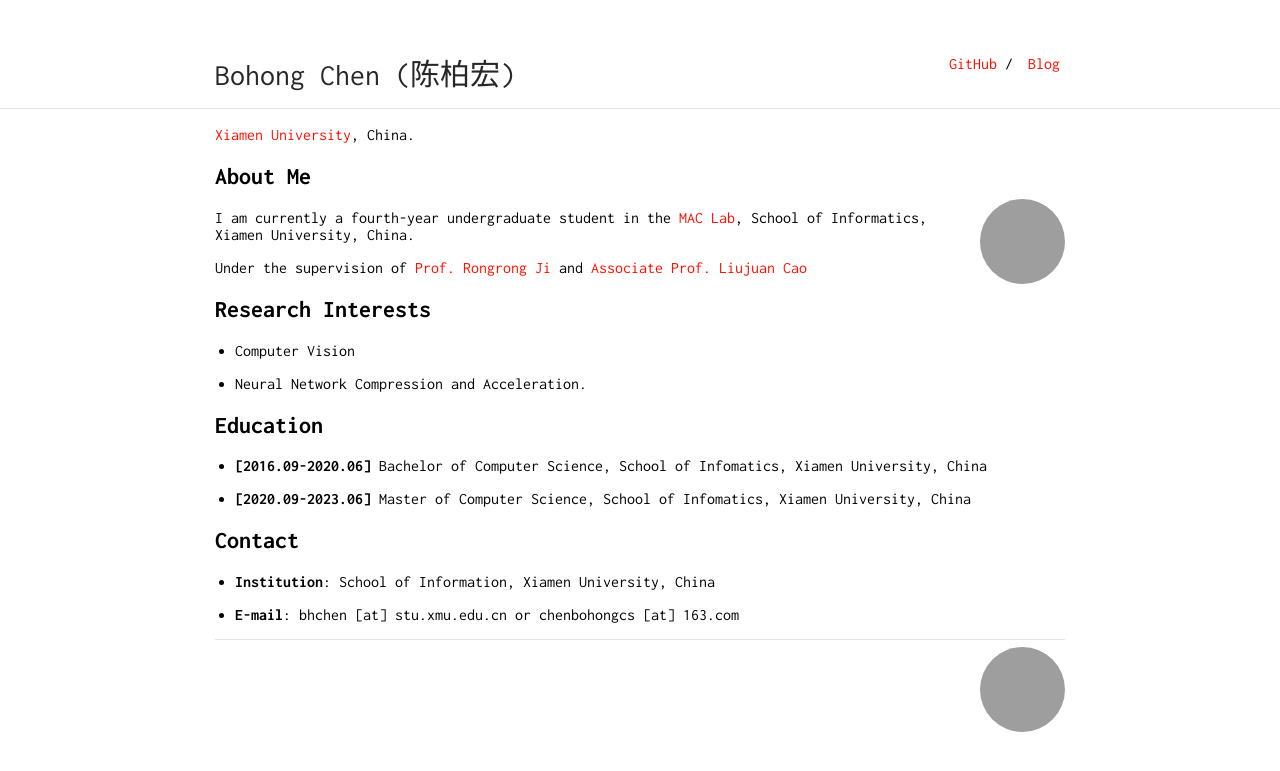
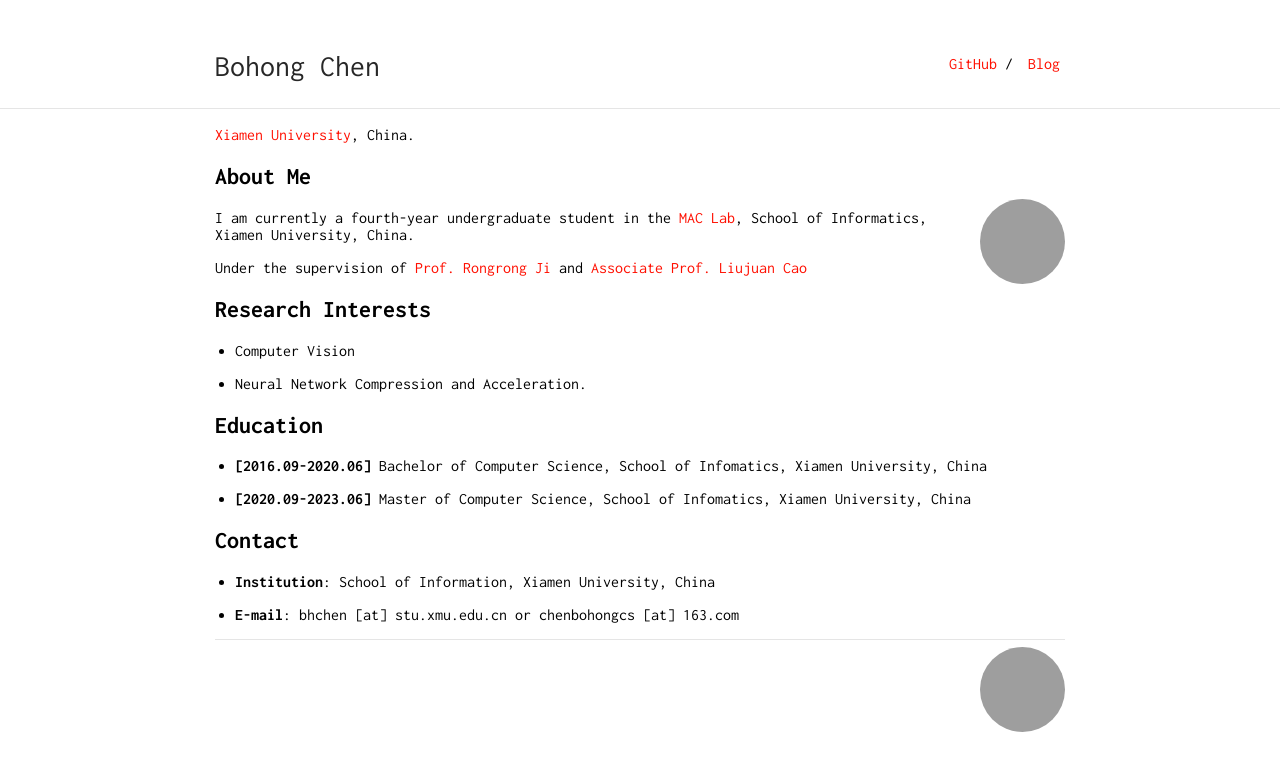
Before and after one commit to dad-lhw/chenbong.github.io, a Jekyll site: the page built from index.md, in a window 1280 px wide, cut to the strip 0-771 px from the top of the page. Built offline with Jekyll 4.4.1, drawn with Linux system fonts in a browser that asks for light colours; grey boxes are pictures that could not be loaded.

Commit message:
Update _config.yml

```diff
--- a/_config.yml
+++ b/_config.yml
@@ -1,4 +1,4 @@
-title: Bohong Chen (陈柏宏)
+title: Bohong Chen
 url: "https://chenbong.github.io/"
 baseurl: "/"
 
```
